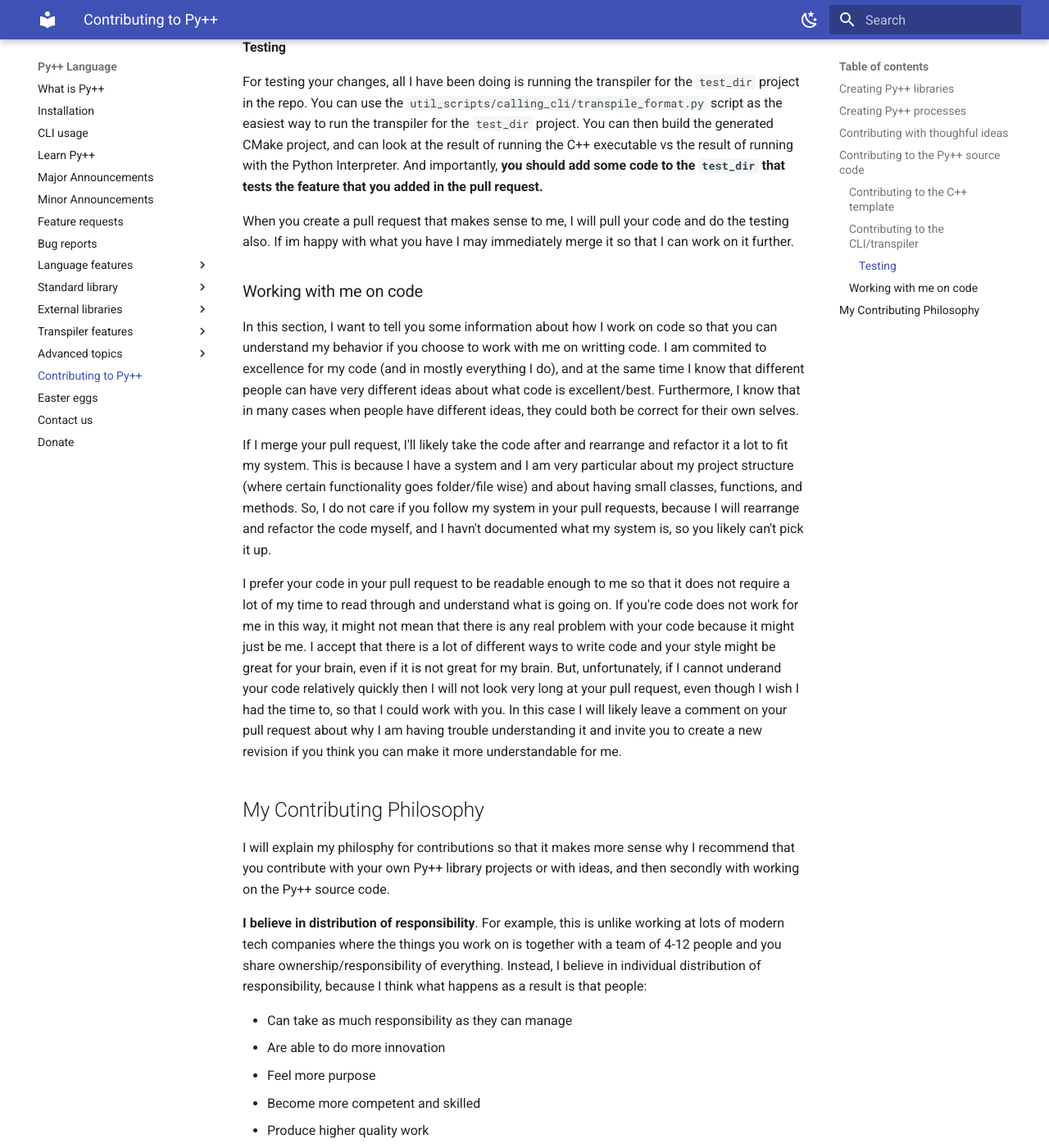
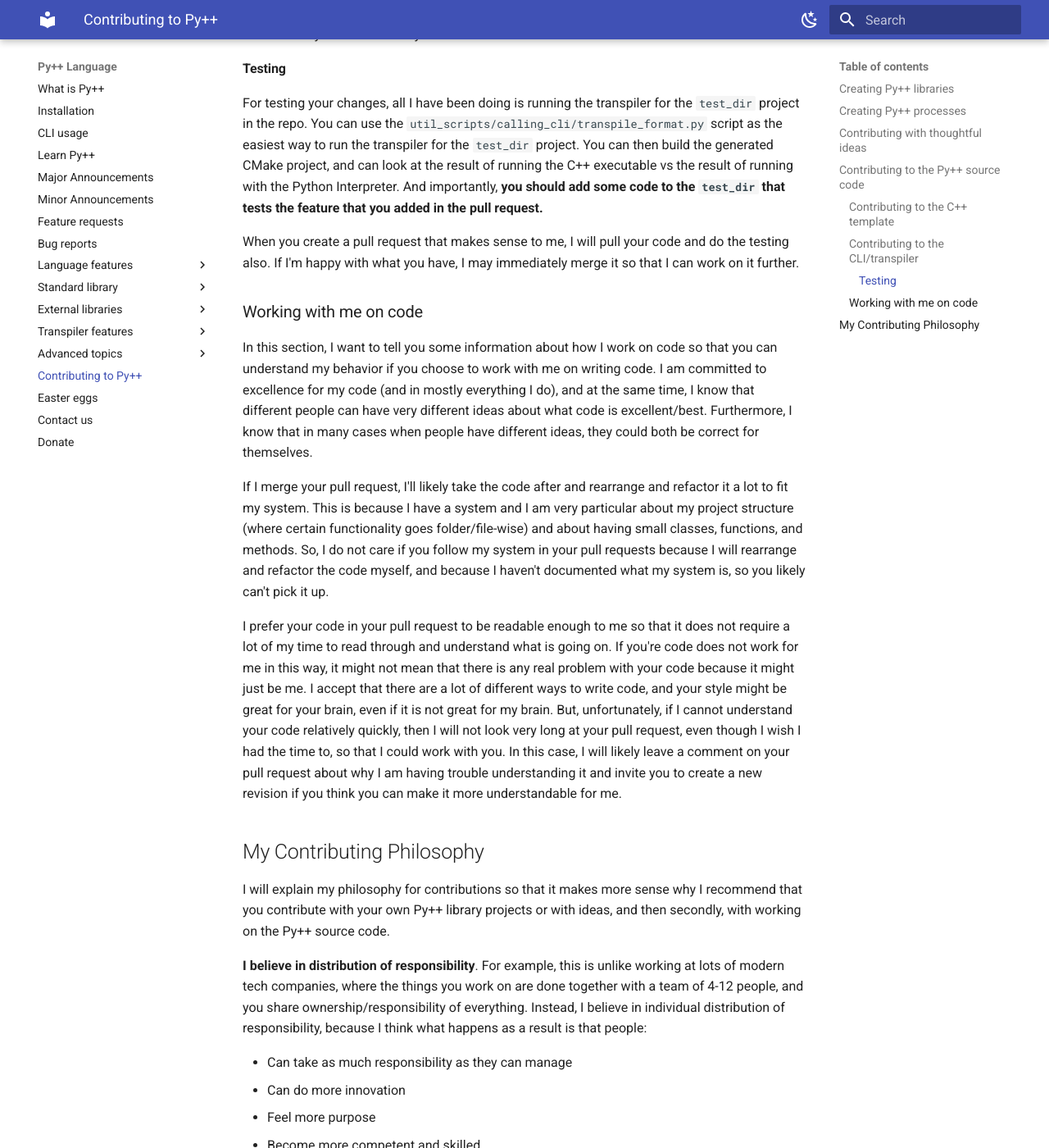
Before and after one commit to curtispuetz/pypp-docs, an MkDocs documentation site: the page built from docs/contributing.md, in a window 1280 px wide and 1400 px high, scrolled down 2409 px. Shown: the whole window at 82% size. Built offline with MkDocs 1.6.1 and Material for MkDocs 9.7.7, drawn with Linux system fonts in a browser that asks for light colours; some of the changed text lies outside the part shown.

Commit message:
Fix typos and improve grammar in contributing.md

```diff
--- a/docs/contributing.md
+++ b/docs/contributing.md
@@ -30,22 +30,22 @@ Some features that you could try creating a library for
 Another best way to contribute now, which are again things you can do independently and have ownership of:
 
 - To make a project for testing Py++
-    - Whenever a new candidate Py++ version is released we could run your tests against the new version
+    - Whenever a new candidate Py++ version is released, we can run your tests against the new version
 - To make a project for benchmarking Py++, to ensure things are equal in performance to C++
-    - Like above, whenever a new candidate Py++ version is released we could run your benchmarks against it
+    - Like above, whenever a new candidate Py++ version is released, we can run your benchmarks against it
 
 
-## Contributing with thoughful ideas
+## Contributing with thoughtful ideas
 
 Probably the next best way to contribute besides the above is to give advice and opinions about what should be improved in the language (identifying [bugs](bug_reports.md), and missing [features](feature_requests.md), bad design choices, etc).
 
-Said another way: providing thoughtful and well explained opinions and suggestions about anything related to the project (e.g. Language design decisions, what features are important to be added to the project, anything in the project [CLI/transpiler source code](https://github.com/curtispuetz/pypp-cli), anything in the projects [C++ template project](https://github.com/curtispuetz/pypp-cpp-dev), etc.)
+Said another way: providing thoughtful and well-explained opinions and suggestions about anything related to the project (e.g. Language design decisions, what features are important to be added to the project, anything in the project [CLI/transpiler source code](https://github.com/curtispuetz/pypp-cli), anything in the projects [C++ template project](https://github.com/curtispuetz/pypp-cpp-dev), etc.)
 
 ## Contributing to the Py++ source code
 
-The above sections specify the prefered ways to contribute to the Py++ project, for more information on why they are the prefered ways, see the section on [my contributing philosphy](#my-contributing-philosophy)
+The above sections specify the preferred ways to contribute to the Py++ project. For more information on why they are the preferred ways, see the section on [my contributing philosophy](#my-contributing-philosophy)
 
-However, if you do want to contribute to the Py++ soruce code, that is fantastic and I'd be happy to work with you.
+However, if you do want to contribute to the Py++ source code, that is fantastic, and I'd be happy to work with you.
 
 ### Contributing to the C++ template
 
@@ -59,34 +59,34 @@ You can create pull requests to the repo and explain what your change does. If I
 
 If you want to contribute to the Py++ CLI/transpiler, that code is written in Python: [here](https://github.com/curtispuetz/pypp-cli)
 
-This will be the process for working on Py++ CLI/transpiler features: you can consider the [current highest demanded feature requests](feature_requests.md), and, for any feature that peaks your interest, create pull requests to the repo which I will review. It is probably best to get in touch with me first before creating a pull request, to let me know you are thinking of working on something, so that I don't work on it myself for a few days.
+This will be the process for working on Py++ CLI/transpiler features: you can consider the [current highest demanded feature requests](feature_requests.md), and, for any feature that piques your interest, create pull requests to the repo, which I will review. It is probably best to get in touch with me first before creating a pull request, to let me know you are thinking of working on something, so that I don't work on it myself for a few days.
 
 #### Testing
 
 For testing your changes, all I have been doing is running the transpiler for the `test_dir` project in the repo. You can use the `util_scripts/calling_cli/transpile_format.py` script as the easiest way to run the transpiler for the `test_dir` project. You can then build the generated CMake project, and can look at the result of running the C++ executable vs the result of running with the Python Interpreter. And importantly, **you should add some code to the `test_dir` that tests the feature that you added in the pull request.**
 
-When you create a pull request that makes sense to me, I will pull your code and do the testing also. If im happy with what you have I may immediately merge it so that I can work on it further.
+When you create a pull request that makes sense to me, I will pull your code and do the testing also. If I'm happy with what you have, I may immediately merge it so that I can work on it further.
 
 ### Working with me on code
 
-In this section, I want to tell you some information about how I work on code so that you can understand my behavior if you choose to work with me on writting code. I am commited to excellence for my code (and in mostly everything I do), and at the same time I know that different people can have very different ideas about what code is excellent/best. Furthermore, I know that in many cases when people have different ideas, they could both be correct for their own selves.
+In this section, I want to tell you some information about how I work on code so that you can understand my behavior if you choose to work with me on writing code. I am committed to excellence for my code (and in mostly everything I do), and at the same time, I know that different people can have very different ideas about what code is excellent/best. Furthermore, I know that in many cases when people have different ideas, they could both be correct for themselves.
 
-If I merge your pull request, I'll likely take the code after and rearrange and refactor it a lot to fit my system. This is because I have a system and I am very particular about my project structure (where certain functionality goes folder/file wise) and about having small classes, functions, and methods. So, I do not care if you follow my system in your pull requests, because I will rearrange and refactor the code myself, and I havn't documented what my system is, so you likely can't pick it up.
+If I merge your pull request, I'll likely take the code after and rearrange and refactor it a lot to fit my system. This is because I have a system and I am very particular about my project structure (where certain functionality goes folder/file-wise) and about having small classes, functions, and methods. So, I do not care if you follow my system in your pull requests because I will rearrange and refactor the code myself, and because I haven't documented what my system is, so you likely can't pick it up.
 
-I prefer your code in your pull request to be readable enough to me so that it does not require a lot of my time to read through and understand what is going on. If you're code does not work for me in this way, it might not mean that there is any real problem with your code because it might just be me. I accept that there is a lot of different ways to write code and your style might be great for your brain, even if it is not great for my brain. But, unfortunately, if I cannot underand your code relatively quickly then I will not look very long at your pull request, even though I wish I had the time to, so that I could work with you. In this case I will likely leave a comment on your pull request about why I am having trouble understanding it and invite you to create a new revision if you think you can make it more understandable for me.
+I prefer your code in your pull request to be readable enough to me so that it does not require a lot of my time to read through and understand what is going on. If you're code does not work for me in this way, it might not mean that there is any real problem with your code because it might just be me. I accept that there are a lot of different ways to write code, and your style might be great for your brain, even if it is not great for my brain. But, unfortunately, if I cannot understand your code relatively quickly, then I will not look very long at your pull request, even though I wish I had the time to, so that I could work with you. In this case, I will likely leave a comment on your pull request about why I am having trouble understanding it and invite you to create a new revision if you think you can make it more understandable for me.
 
 ## My Contributing Philosophy
 
-I will explain my philosphy for contributions so that it makes more sense why I recommend that you contribute with your own Py++ library projects or with ideas, and then secondly with working on the Py++ source code.
+I will explain my philosophy for contributions so that it makes more sense why I recommend that you contribute with your own Py++ library projects or with ideas, and then secondly, with working on the Py++ source code.
 
-**I believe in distribution of responsibility**. For example, this is unlike working at lots of modern tech companies where the things you work on is together with a team of 4-12 people and you share ownership/responsibility of everything. Instead, I believe in individual distribution of responsibility, because I think what happens as a result is that people:
+**I believe in distribution of responsibility**. For example, this is unlike working at lots of modern tech companies, where the things you work on are done together with a team of 4-12 people, and you share ownership/responsibility of everything. Instead, I believe in individual distribution of responsibility, because I think what happens as a result is that people:
 
 - Can take as much responsibility as they can manage
-- Are able to do more innovation
+- Can do more innovation
 - Feel more purpose
 - Become more competent and skilled
 - Produce higher quality work
 
-This is why I see most Py++ code contributors responsibility should be to make excellent Py++ libraries, which they have ownership of. Because, I want the Py++ project to develop successfully (higher quality work done) and also because I want the contributors to feel like their time is well spent. Then, I see my responsibility to be for the CLI/transpiler and C++ template code. Specifically, to maintain the code, fix bugs, and implement new CLI and Language features.
+This is why I see most Py++ code contributors' responsibility should be to make excellent Py++ libraries, which they have ownership of. It's because I want the Py++ project to be successful (i.e. high-quality work done) and also because I want the contributors to feel like their time is well spent. Then, I see my responsibility to be for the CLI/transpiler and C++ template code. Specifically, to maintain the code, fix bugs, and implement new CLI and Language features.
 
-That being said, since you would be working on Py++ as a hobby, you should work on what you want to work on. If you are interested on working on Py++ source code, you can, as I described above.
+That being said, since you would be working on Py++ as a hobby, **you should work on what you want to work on.** If you are interested in working on Py++ source code, you can, as I described above.
```
Also changed, not shown: other parts of docs/contributing.md (+3 -3 lines).
